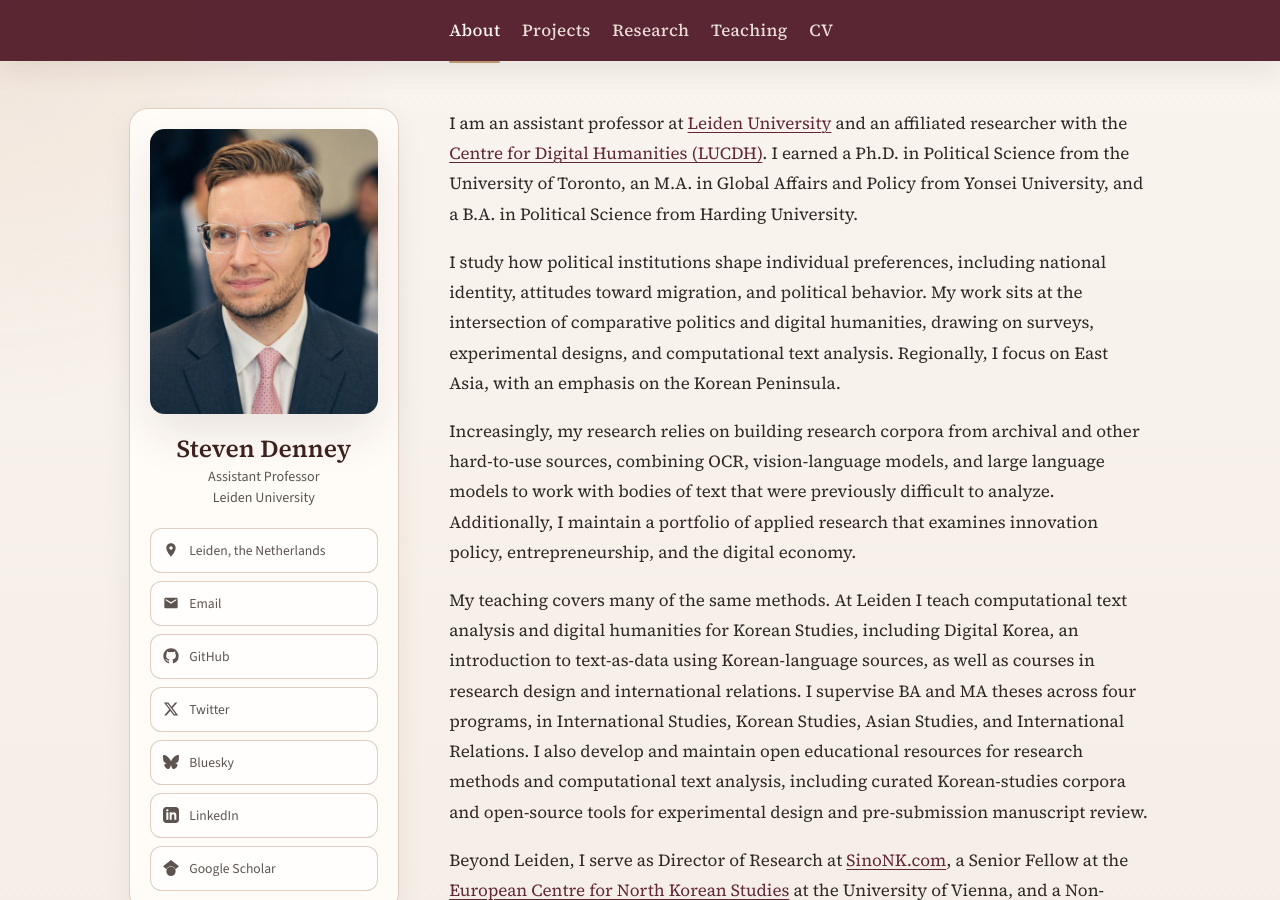
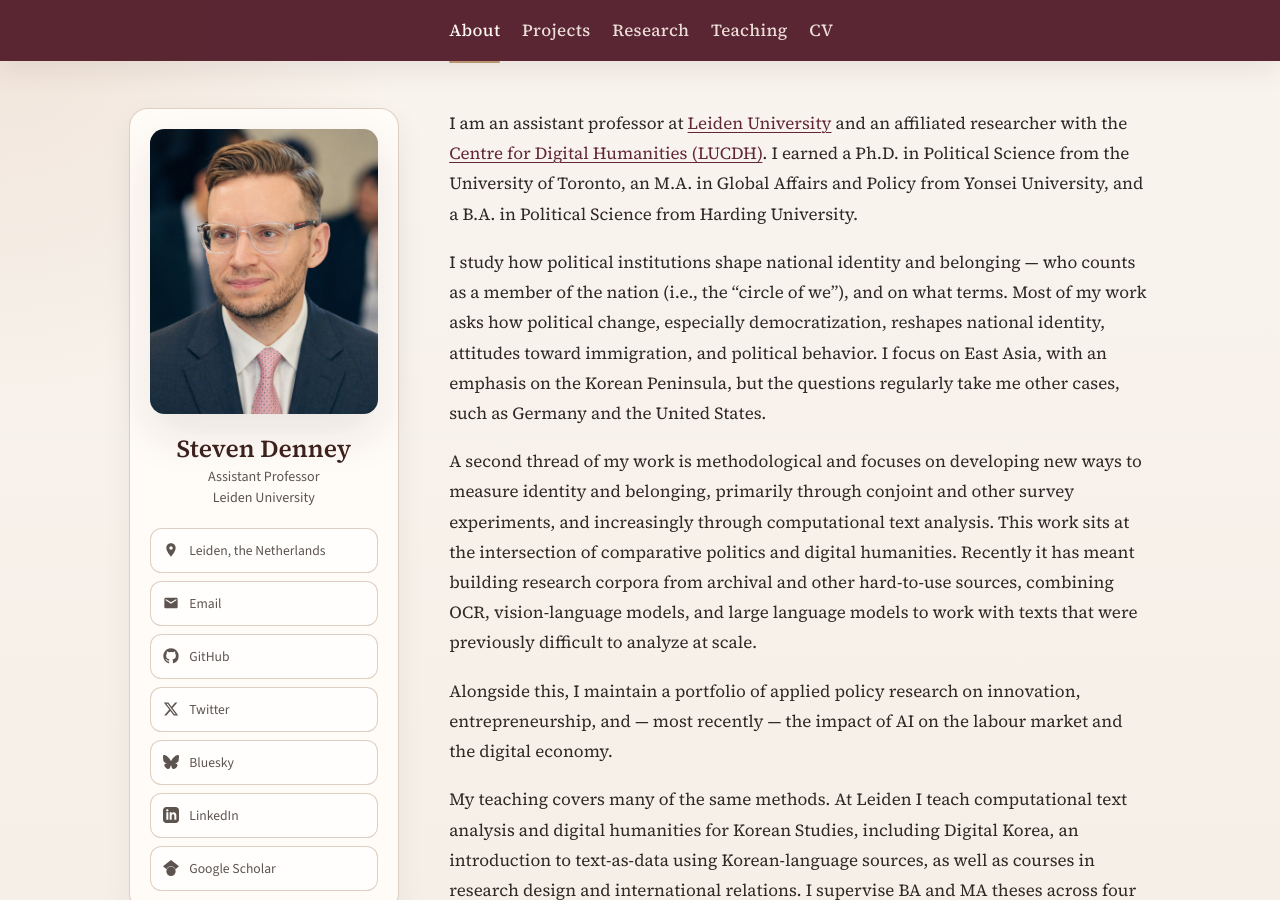
Before and after one commit to scdenney/scdenney.github.io, a Jekyll site: the page built from index.md, in a window 1280 px wide and 900 px high. Built offline with Jekyll 4.4.1, drawn with Linux system fonts in a browser that asks for light colours.

Commit message:
Update index.md

```diff
--- a/index.md
+++ b/index.md
@@ -5,9 +5,11 @@ title: About
 
 I am an assistant professor at [Leiden University](https://www.universiteitleiden.nl/) and an affiliated researcher with the [Centre for Digital Humanities (LUCDH)](https://www.universiteitleiden.nl/en/humanities/centre-for-digital-humanities). I earned a Ph.D. in Political Science from the University of Toronto, an M.A. in Global Affairs and Policy from Yonsei University, and a B.A. in Political Science from Harding University.
 
-I study how political institutions shape individual preferences, including national identity, attitudes toward migration, and political behavior. My work sits at the intersection of comparative politics and digital humanities, drawing on surveys, experimental designs, and computational text analysis. Regionally, I focus on East Asia, with an emphasis on the Korean Peninsula.
+I study how political institutions shape national identity and belonging — who counts as a member of the nation (i.e., the "circle of we"), and on what terms. Most of my work asks how political change, especially democratization, reshapes national identity, attitudes toward immigration, and political behavior. I focus on East Asia, with an emphasis on the Korean Peninsula, but the questions regularly take me other cases, such as Germany and the United States.
 
-Increasingly, my research relies on building research corpora from archival and other hard-to-use sources, combining OCR, vision-language models, and large language models to work with bodies of text that were previously difficult to analyze. Additionally, I maintain a portfolio of applied research that examines innovation policy, entrepreneurship, and the digital economy.
+A second thread of my work is methodological and focuses on developing new ways to measure identity and belonging, primarily through conjoint and other survey experiments, and increasingly through computational text analysis. This work sits at the intersection of comparative politics and digital humanities. Recently it has meant building research corpora from archival and other hard-to-use sources, combining OCR, vision-language models, and large language models to work with texts that were previously difficult to analyze at scale.
+
+Alongside this, I maintain a portfolio of applied policy research on innovation, entrepreneurship, and — most recently — the impact of AI on the labour market and the digital economy.
 
 My teaching covers many of the same methods. At Leiden I teach computational text analysis and digital humanities for Korean Studies, including Digital Korea, an introduction to text-as-data using Korean-language sources, as well as courses in research design and international relations. I supervise BA and MA theses across four programs, in International Studies, Korean Studies, Asian Studies, and International Relations. I also develop and maintain open educational resources for research methods and computational text analysis, including curated Korean-studies corpora and open-source tools for experimental design and pre-submission manuscript review.
 
```
